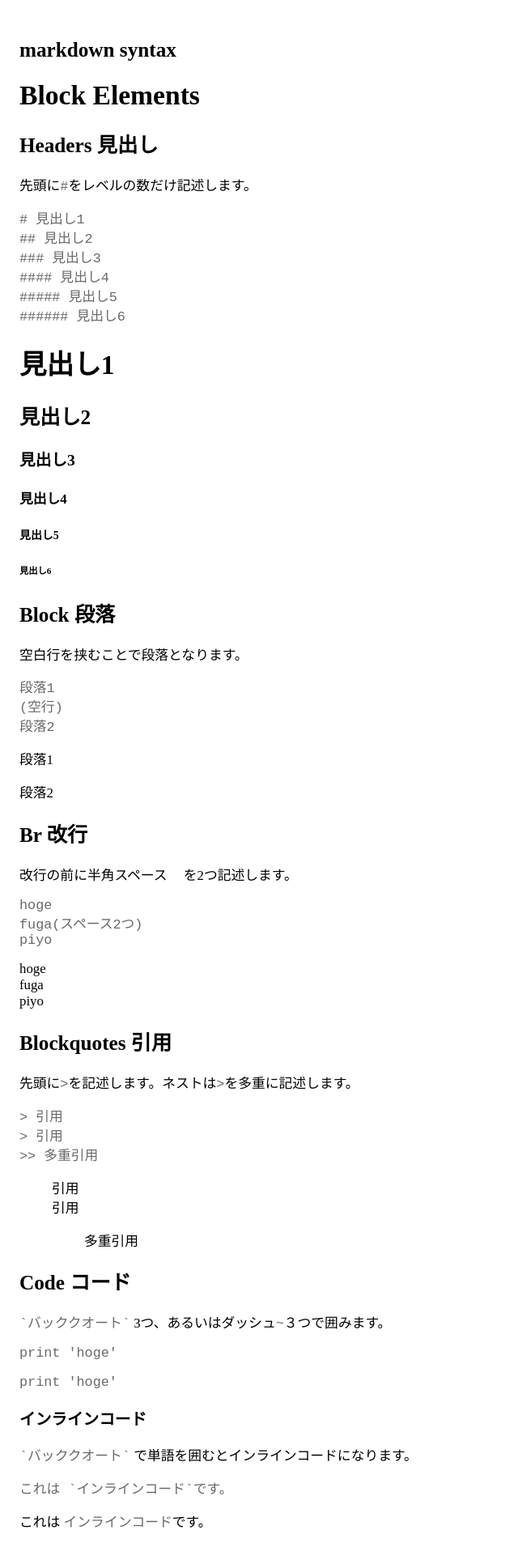
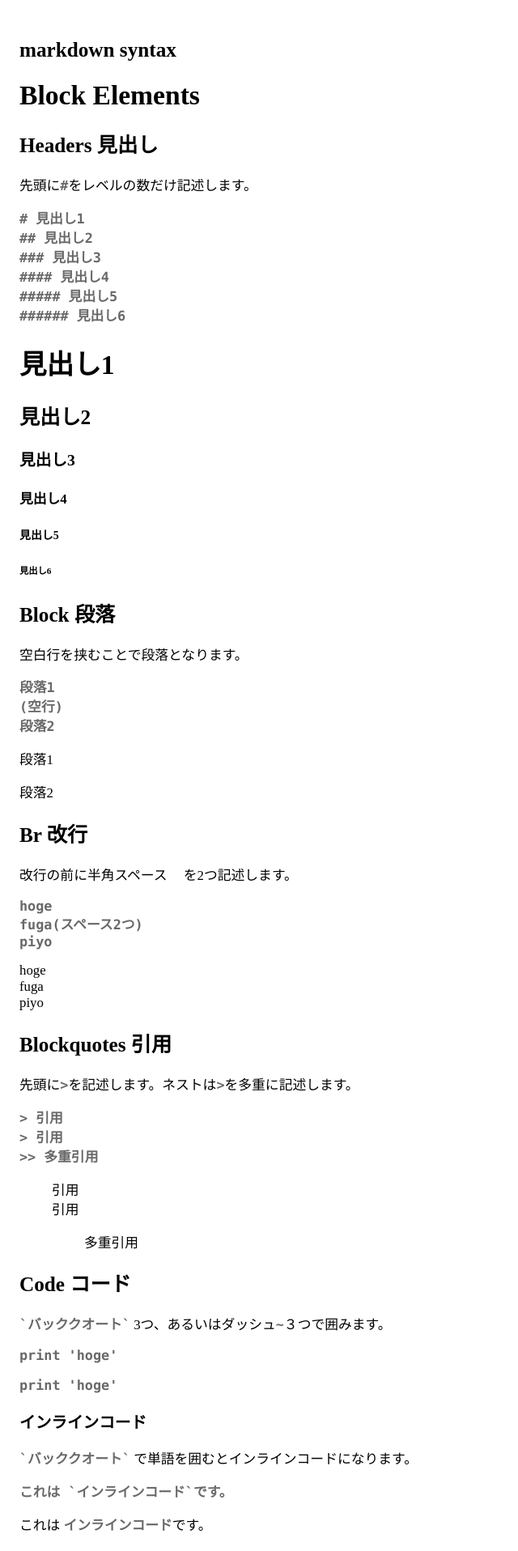
Before and after one commit to nn-iii/nn-iii.github.io, a Jekyll site: the page built from _posts/2026-09-18-2237.md, in a window 1280 px wide. Shown: the top 1916 px of the page at 81% size, without its empty margins (0-640 px from the left). Built offline with Jekyll 4.4.1, drawn with Linux system fonts in a browser that asks for light colours; some web fonts are replaced.

Commit message:
default.html を更新

```diff
--- a/_layouts/default.html
+++ b/_layouts/default.html
@@ -38,8 +38,8 @@
     pre,code,kbd{
       white-space: pre-wrap;
       color: dimgray;
-      font-family: "Courier New", monospace, monospace;
-      font-weight:500;
+      font-family: "Consolas", monospace;
+      font-weight:600;
       }
     h1,h2,h3{
       text-wrap: balance;
```
